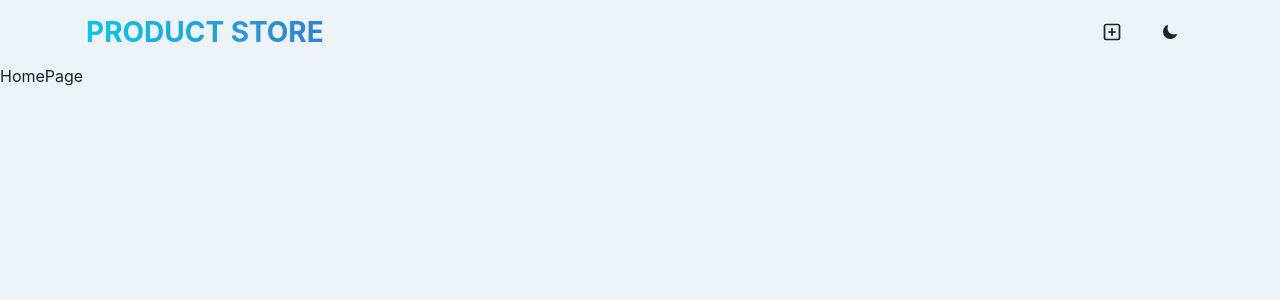
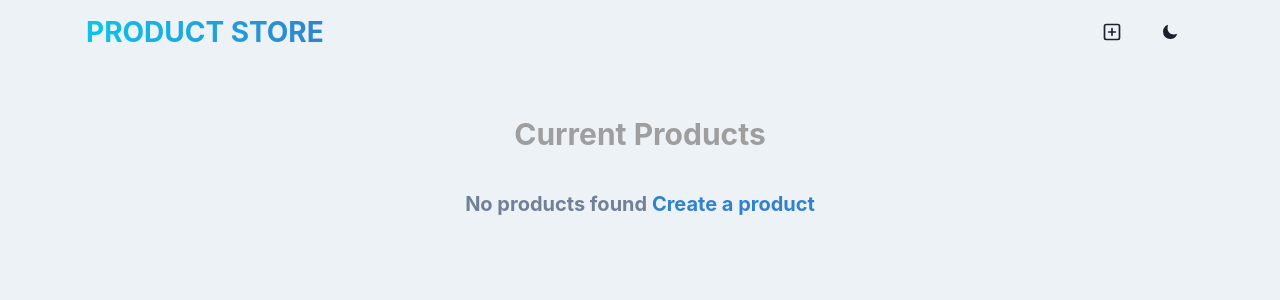
Before and after one commit to Xing-Kai/mern_pilot_project, a React (Vite) app in the folder frontend/: page / in a window 1280 px wide. Shown: the top 300 px of the page. Built offline with nearby package versions, Linux system fonts and the light colour scheme; grey boxes are pictures that could not be loaded.

Commit message:
8th commit

```diff
--- a/frontend/src/pages/CreatePage.jsx
+++ b/frontend/src/pages/CreatePage.jsx
@@ -1,4 +1,4 @@
-import { Box, Button, Container, Heading, Input, useColorModeValue, VStack } from "@chakra-ui/react";
+import { Box, Button, Container, Heading, Input, useColorModeValue, useToast, VStack } from "@chakra-ui/react";
 import { useState } from 'react';
 import { useProductStore } from "../store/product";
 
@@ -10,12 +10,28 @@
     image:"",
   });
 
+  const toast = useToast()
+
   const { createProduct } = useProductStore();
 
   const handleAddProduct = async () => {
     const { success, message} = await createProduct(newProduct);
-    console.log("Success:", success);
-    console.log("Message:", message);
+    if (!success) {
+      toast({
+        title: "Error",
+        description: message,
+        status: 'error',
+        isClosable: true
+      })
+    } else {
+      toast({
+        title: "Success",
+        description: message,
+        status: "success",
+        isClosable: true
+      })
+    }
+    setNewProduct({name: "", price: "", image: ""});
   };
 
   return ( <Container maxW={"container.sm"}>
--- a/frontend/src/pages/HomePage.jsx
+++ b/frontend/src/pages/HomePage.jsx
@@ -1,9 +1,35 @@
-import React from 'react'
+import { Container, VStack, Text } from '@chakra-ui/react';
+import { Link } from 'react-router-dom';
 
 const HomePage = () => {
   return (
-    <div>HomePage</div>
+    <Container maxW='container.xl' py={12}>
+      <VStack spacing={8}>
+        <Text
+          fontSize={"30"}
+          fontWeight={"bold"}
+          bgGradient = {"linear(to-r, cyan.400, blue.500"}
+          bgClip={"text"}
+          textAlign={"center"}
+        >
+          Current Products
+        </Text>
+        <Text
+          fontSize='xl'
+          textAlign={"center"}
+          fontWeight='bold'
+          color='gray.500'
+        >
+          No products found {" "}
+          <Link to={"/create"}>
+            <Text as='span' color='blue.500' _hover={{ textDecoration: "unerline"}}>
+              Create a product
+            </Text>
+          </Link>
+        </Text>
+      </VStack>
+    </Container>
   )
-}
+};
 
-export default HomePage
+export default HomePage;
```
